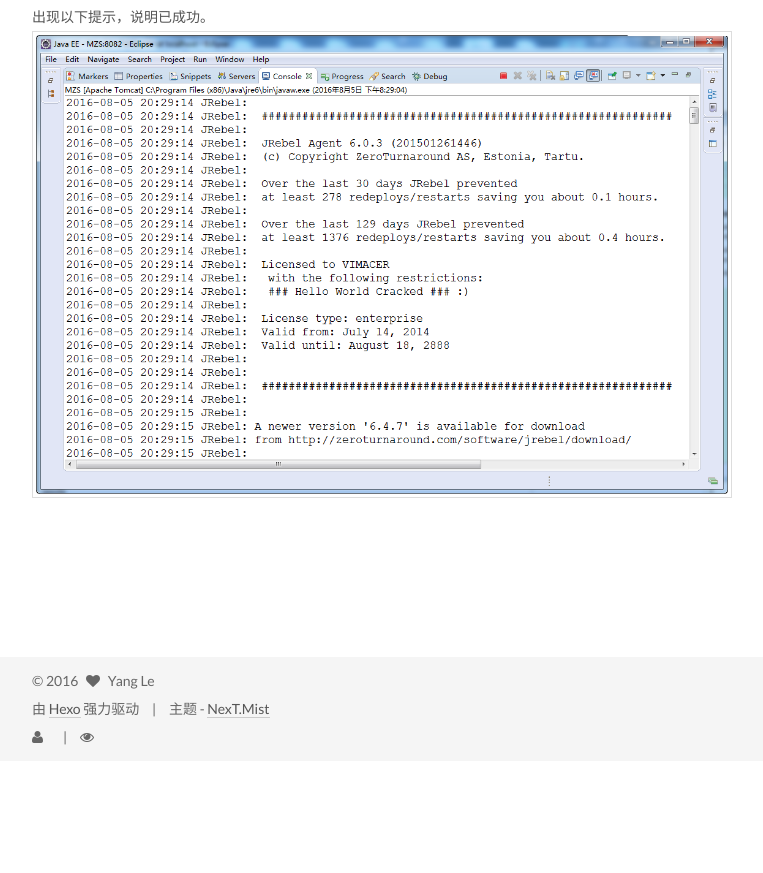
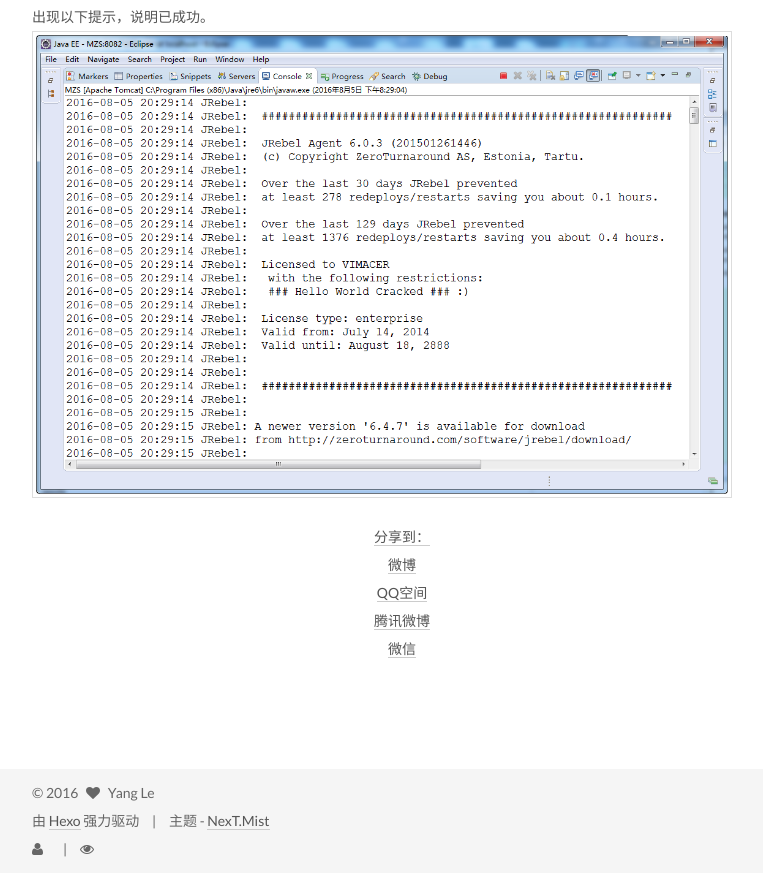
Before and after one commit to supermoon0201/supermoon0201.github.io, a plain HTML site: page 2016/08/05/Eclipse-Install-JRebel-Java-Plugin/index.html in a window 1280 px wide. Shown: the part 8070-8943 px from the top of the page, without its empty margins (258-1021 px from the left). Before the commit the page ends 8831 px from the top, so only its background shows below. Drawn offline with Linux system fonts and the light colour scheme; some packages are replaced by stand-ins of ours; a script that the page names is missing.

Commit message:
Site updated: 2016-08-07 21:13:57

```diff
--- a/2016/08/05/Eclipse-Install-JRebel-Java-Plugin/index.html
+++ b/2016/08/05/Eclipse-Install-JRebel-Java-Plugin/index.html
@@ -367,28 +367,24 @@
 
     <div class="post-spread">
 
-        <!-- JiaThis Button BEGIN -->
-<div class="jiathis_style">
-  <a class="jiathis_button_tsina"></a>
-  <a class="jiathis_button_tqq"></a>
-  <a class="jiathis_button_weixin"></a>
-  <a class="jiathis_button_cqq"></a>
-  <a class="jiathis_button_douban"></a>
-  <a class="jiathis_button_renren"></a>
-  <a class="jiathis_button_qzone"></a>
-  <a class="jiathis_button_kaixin001"></a>
-  <a class="jiathis_button_copy"></a>
-  <a href="http://www.jiathis.com/share" class="jiathis jiathis_txt jiathis_separator jtico jtico_jiathis" target="_blank"></a>
-  <a class="jiathis_counter_style"></a>
+        <div class="ds-share flat" data-thread-key="2016/08/05/Eclipse-Install-JRebel-Java-Plugin/"
+     data-title="Eclipse Install JRebel Java Plugin"
+     data-content=""
+     data-url="http://yoursite.com/2016/08/05/Eclipse-Install-JRebel-Java-Plugin/">
+  <div class="ds-share-inline">
+    <ul  class="ds-share-icons-16">
+
+      <li data-toggle="ds-share-icons-more"><a class="ds-more" href="javascript:void(0);">分享到：</a></li>
+      <li><a class="ds-weibo" href="javascript:void(0);" data-service="weibo">微博</a></li>
+      <li><a class="ds-qzone" href="javascript:void(0);" data-service="qzone">QQ空间</a></li>
+      <li><a class="ds-qqt" href="javascript:void(0);" data-service="qqt">腾讯微博</a></li>
+      <li><a class="ds-wechat" href="javascript:void(0);" data-service="wechat">微信</a></li>
+
+    </ul>
+    <div class="ds-share-icons-more">
+    </div>
+  </div>
 </div>
-<script type="text/javascript" >
-  var jiathis_config={
-    hideMore:false
-  }
-</script>
-<script type="text/javascript" src="http://v3.jiathis.com/code/jia.js" charset="utf-8"></script>
-<!-- JiaThis Button END -->
-
 
     </div>
   </div>
--- a/css/main.css
+++ b/css/main.css
@@ -1548,7 +1548,7 @@
   width: 4px;
   height: 4px;
   border-radius: 50%;
-  background: #9811cb;
+  background: #3eff2b;
 }
 .links-of-blogroll {
   font-size: 13px;
```
